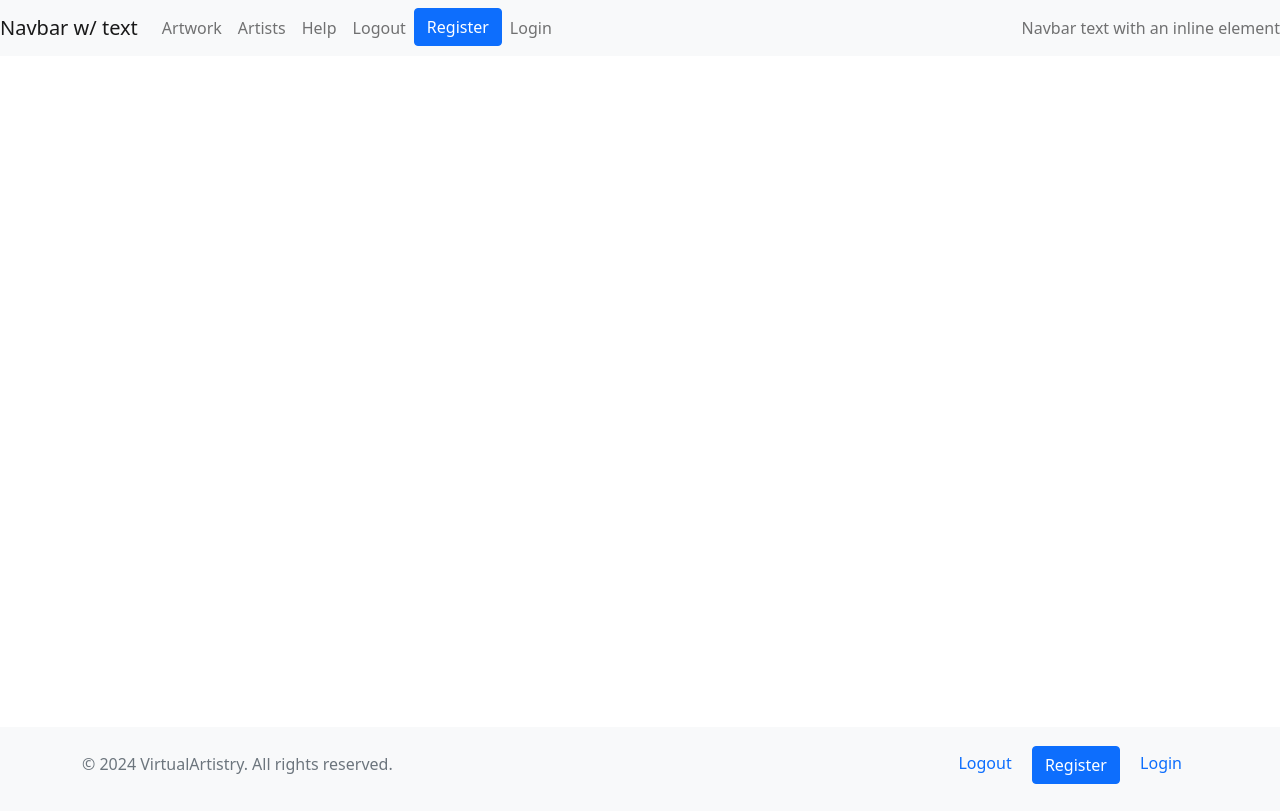
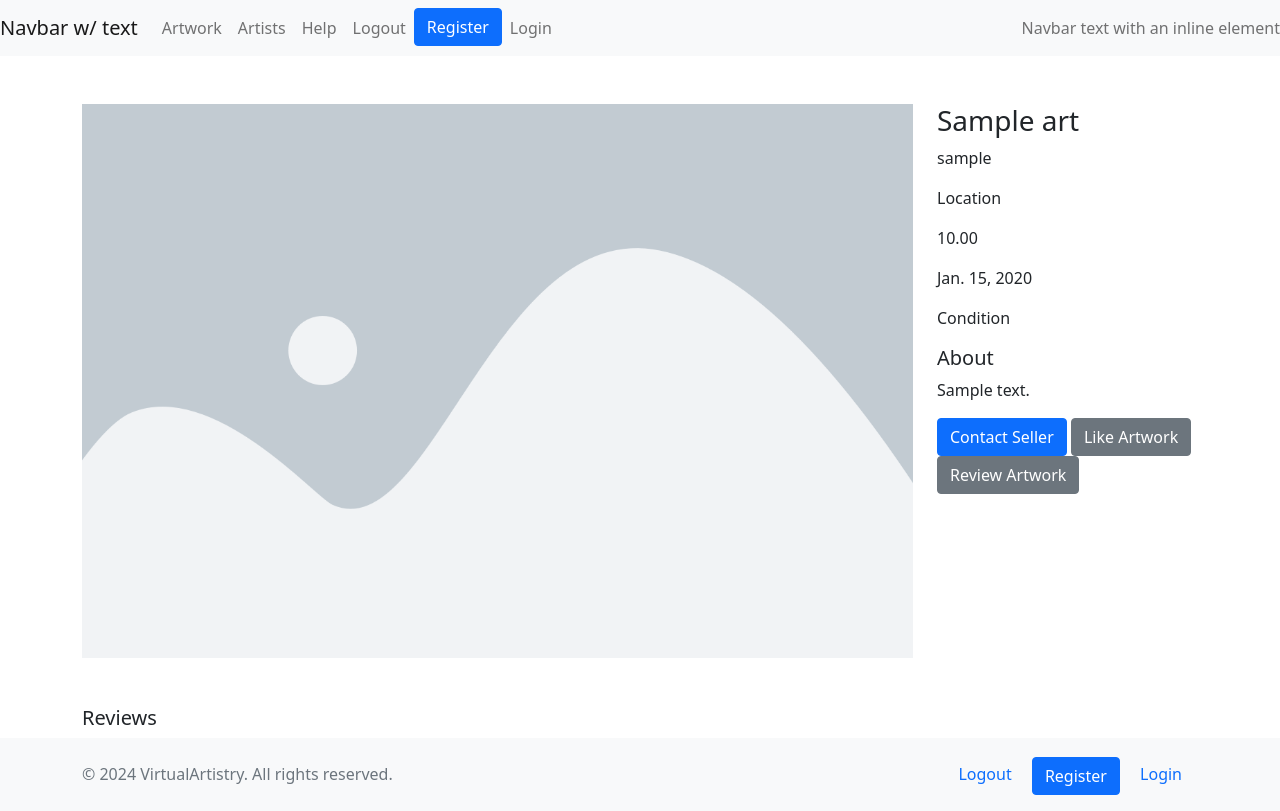
Before and after one commit to olliesharp5/virtual-artistry, a Django app: template artwork/templates/art_detail.html in a window 1280 px wide. Before the commit the page ends 784 px from the top, so only its background shows below. Run offline with Django 4.2, Linux system fonts and the light colour scheme; the template is opened without the code that fills it: values that come from a table or form of the project are taken from there, others are empty; tables that the repository leaves empty hold one stand-in row (values such as "Sample post").

Commit message:
Wired up art_detail to display artwork pages

```diff
--- a/artwork/templates/art_detail.html
+++ b/artwork/templates/art_detail.html
@@ -2,6 +2,33 @@
 
 {% block content %}
 
-
+<div class="container mt-5">
+    <div class="row">
+        <div class="col-md-9">
+            <img src="/static/images/placeholder_image.png" class="img-fluid" alt="Artwork Image">
+        </div>
+        <div class="col-md-3">
+            <h3 id="artwork-title">{{ art.title }}</h3>
+            <p id="artist-name">{{ art.artist }}</p>
+            <p id="location">Location</p>
+            <p id="price">{{ art.price }}</p>
+            <p id="year">{{ art.year }}</p>
+            <p id="condition">Condition</p>
+            <h5>About</h5>
+            <p id="about-artwork">{{ art.about }}</p>
+            <button class="btn btn-primary">Contact Seller</button>
+            <button class="btn btn-secondary">Like Artwork</button>
+            <button class="btn btn-secondary">Review Artwork</button>
+        </div>
+    </div>
+    <div class="row mt-5">
+        <div class="col-md-12">
+            <h5>Reviews</h5>
+            <div id="reviews">
+                <!-- Reviews will be populated here -->
+            </div>
+        </div>
+    </div>
+</div>
 
 {% endblock %}
--- a/artwork/templates/index.html
+++ b/artwork/templates/index.html
@@ -13,6 +13,7 @@
     <div class="row row-cols-1 row-cols-sm-2 row-cols-md-3 g-3">
       <div class="col">
         {% for art in object_list %}
+        <a href="{% url 'art_details' art.slug %}">
           <div class="card shadow-sm">
             <img src="/static/images/placeholder_image.png" alt="">
             <div class="card-body">
@@ -21,6 +22,7 @@
               <p class="card-text">{{art.created_on}}</p>
             </div>
           </div>
+        </a>
       </div>
       {% endfor %}
 
--- a/artwork/urls.py
+++ b/artwork/urls.py
@@ -3,4 +3,5 @@ from django.urls import path
 
 urlpatterns = [
     path('', views.ArtList.as_view(), name='home'),
+    path('art/<slug:art_slug>/', views.art_details, name='art_details'),
 ]
```
Also changed, not shown: artwork/views.py (+6 -1 lines). Lines whose indentation alone changed are shown as unchanged.
